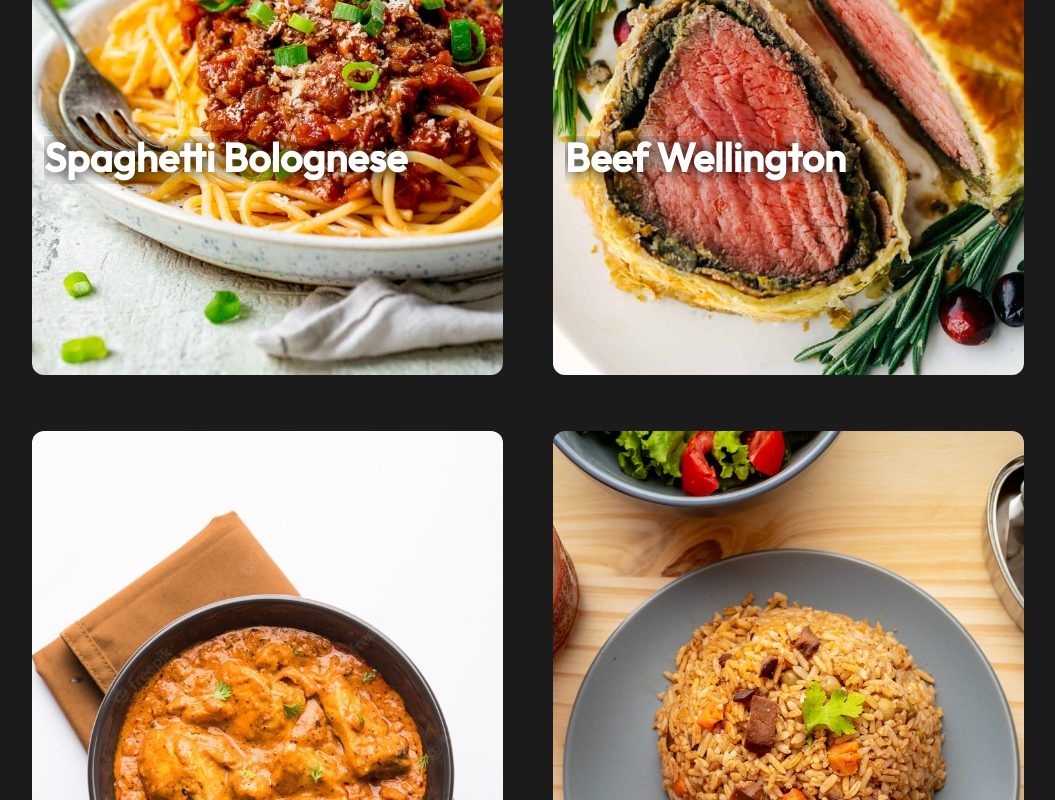
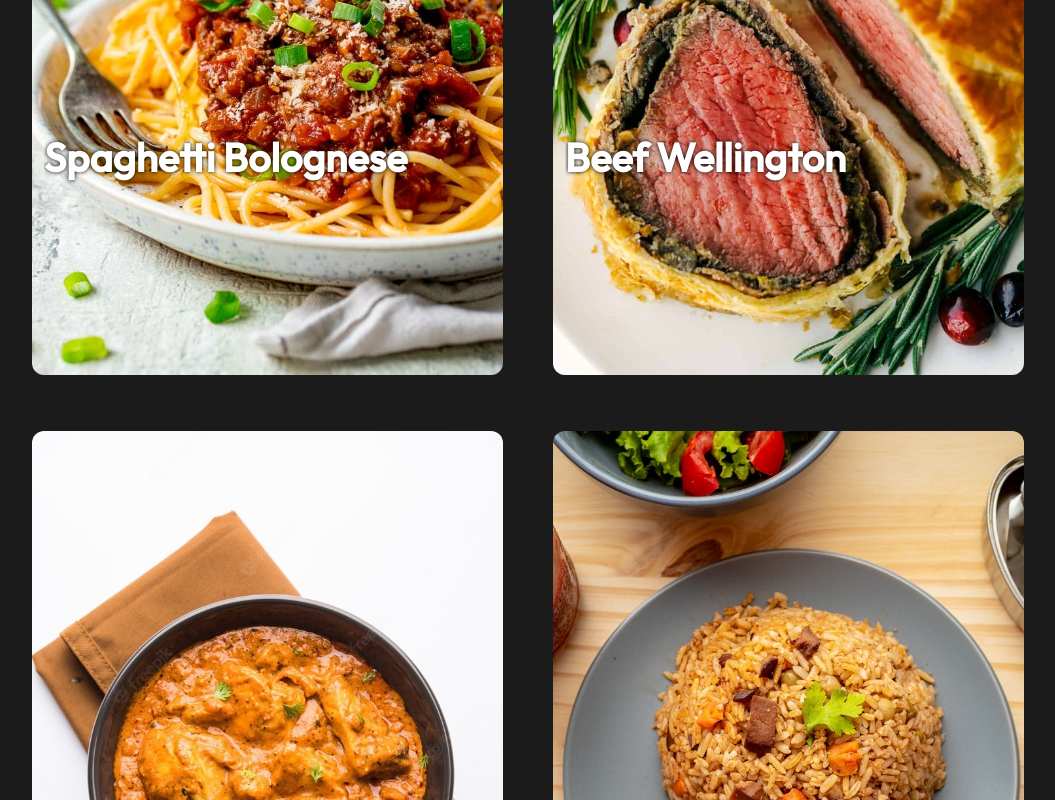
Before and after one commit to ShaanD132/jordan-lau, a Next.js app: page / in a window 1280 px wide. Shown: the part 1240-2040 px from the top of the page, without its empty margins (112-1167 px from the left). Built offline with nearby package versions, Linux system fonts and the light colour scheme; a web font is replaced by a local one.

Commit message:
text-shadow-fix

```diff
--- a/components/fave-grid.js
+++ b/components/fave-grid.js
@@ -20,7 +20,7 @@
 .dishes-title {
     transition: all 0.3s ease-in-out;
     color: rgba(255, 255, 255, 1);
-    text-shadow: 0em 0em 1rem black;
+    text-shadow: 0em 0em 4px black;
 }
 
 &:hover {
@@ -53,8 +53,8 @@
 
                     <DishesBox position = "absolute">
                         <DishesTextContainer px = {3}>
-                            <Heading as = "h2" fontSize = {{base: 35, sm: 40}} fontFamily = "Outfit-Medium" mb = {2} className = "dishes-title" noOfLines = {1}>
-                                {title}
+                            <Heading as = "h2" fontSize = {{base: 35, sm: 40}} fontFamily = "Outfit-Medium" mb = {2} noOfLines = {1}>
+                                <Text className = "dishes-title">{title}</Text>
                             </Heading>
                             <Box className = "dishes-text">
                                 <Text color = "white" px = {3} fontFamily = "Zacbel X Medium" fontSize = {{base: 16, sm: 18}}> {children} </Text>
```
